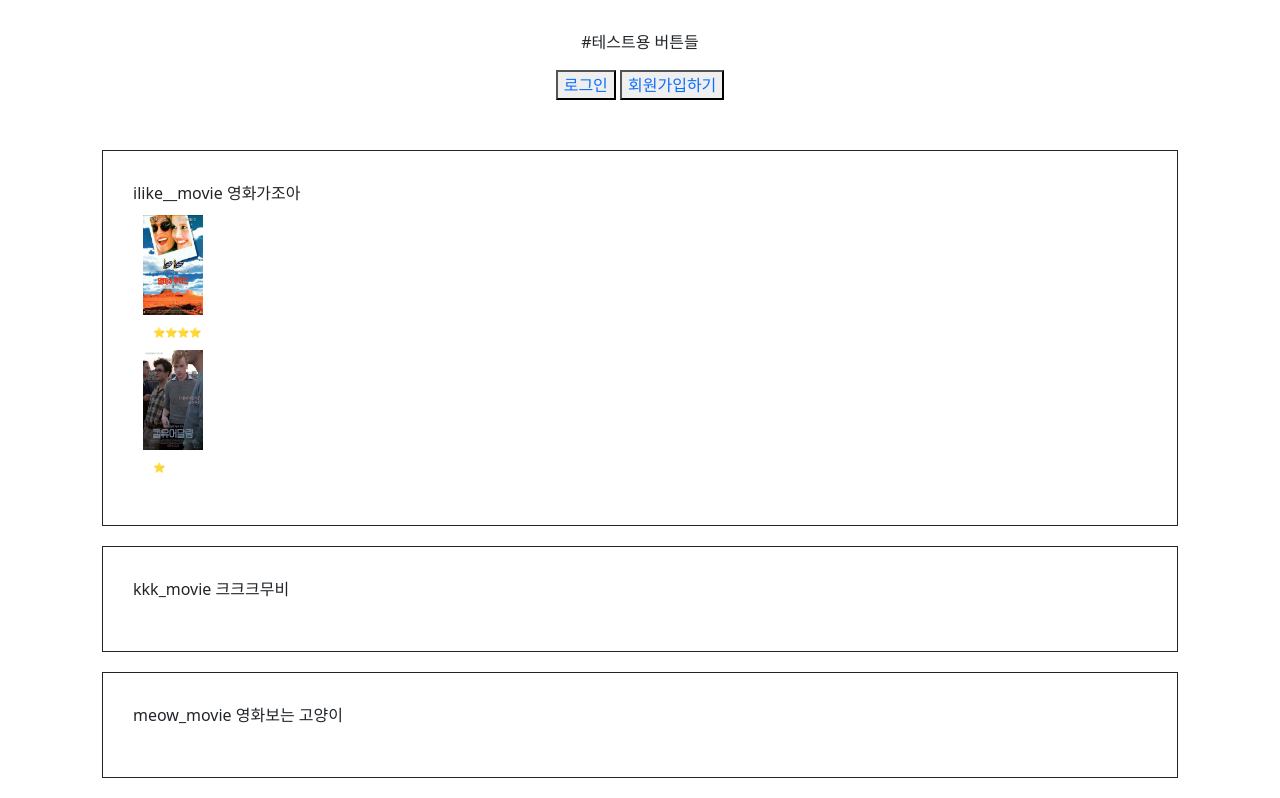
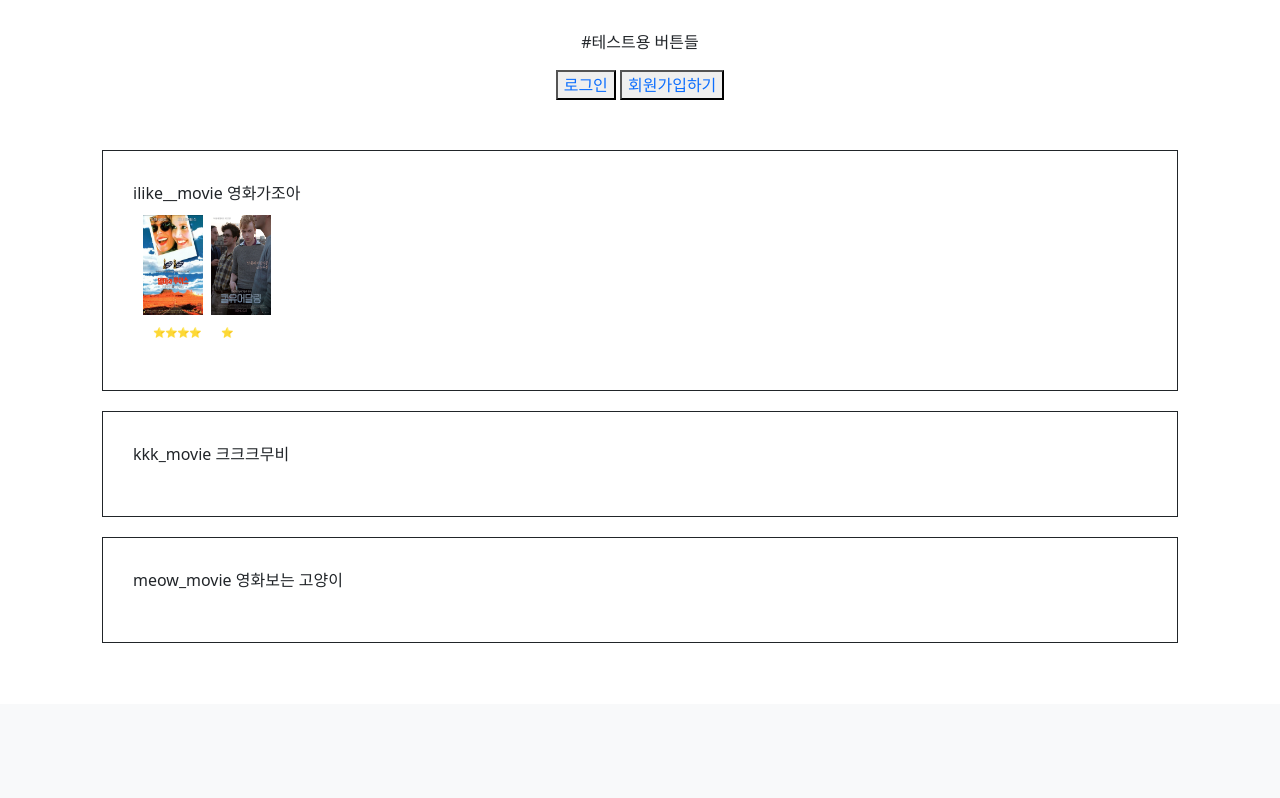
Before and after one commit to Jin409/movierepository, a Django app: page / in a window 1280 px wide. Shown: the part 96-894 px from the top of the page. After the commit the page ends 739 px from the top, so only its background shows below. Run offline with Django 4.2, Linux system fonts and the light colour scheme; data comes from the database, SQL or seed files in the repository.

Commit message:
fix home.html

```diff
--- a/movie/main/templates/home.html
+++ b/movie/main/templates/home.html
@@ -20,11 +20,13 @@
 <div style="padding:30px; margin:20px; border:1px solid; cursor:pointer; " onclick="location.href='{% url 'main:detail' user.id%}'" class="except">
     {{user.user_nickid}}
     {{user.user_nickname}}
-    <div class="poster" style="display:flex; flex-direction:column; margin:10px;">
+    <div class="poster" style="display:flex; flex-direction:row; margin:10px;">
         {% for post in posts%}
         {% if user.id is post.user.id%}
+        <div style="display:flex; flex-direction:column;">
         <a href="{% url 'post:post_detail' post.id %}"><img src="{{post.image.url}}" style="height:100px;width:60px;"></a>
         <p style="font-size:10px; margin:10px;">{{post.score}}</p>
+        </div>
         {% endif %}
         {% endfor %}
     </div>
```
